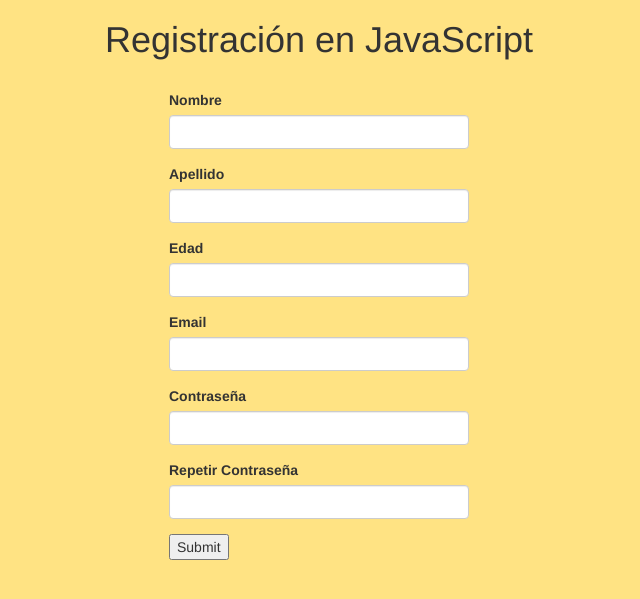
After one commit to Lord-bus/HomeCinema, a Laravel app: page /FormularioJS/FormularioJS.html in a window 1280 px wide. The commit adds this page. Shown: the top 599 px of the page, without its empty margins (321-961 px from the left). Run offline with Laravel 8, Linux system fonts and the light colour scheme.

Commit message:
ultimos retoques y formulario js

```diff
--- /dev/null
+++ b/FormularioJS/FormularioJS.html
@@ -0,0 +1,121 @@
+<!DOCTYPE html>
+<meta name="robots" content="noindex">
+<html>
+  <head>
+    <meta charset="utf-8">
+    <title>Proyecto</title>
+<meta name="viewport" content="width=device-width">
+  <title>Desafio 2 Javascript</title>
+  <link href="https://maxcdn.bootstrapcdn.com/bootstrap/3.3.6/css/bootstrap.min.css" rel="stylesheet" type="text/css" />
+
+<style id="jsbin-css">
+.row{
+  width:300px;
+  margin:0 auto;
+}
+html body {
+    background-color: rgb(255,227,131);
+
+}
+
+</style>
+
+  </head>
+  <body background-color="info">
+<!-- <script src="main.js"></script> -->
+    <div class="container">
+<h1 class="text-center">Registración en JavaScript</h1>
+<br>
+      <div class="row">
+        <div class="col-6">
+          <form action="" id="registro" method="get" onsubmit="return validar();">
+            <div class="form-group">
+            <label for="">Nombre</label>
+            <input type="text" class="form-control" id="nombre" >
+          </div>
+          <div class="form-group">
+            <label for="">Apellido</label>
+            <input type="text" class="form-control" id="apellido" >
+          </div>
+          <div class="form-group">
+            <label for="">Edad</label>
+            <input type="number" class="form-control" id="edad" >
+          </div>
+             <div class="form-group">
+            <label for="">Email</label>
+            <input type="text" class="form-control" id="email" >
+          </div>
+           <div class="form-group">
+            <label for="">Contraseña</label>
+            <input type="password" class="form-control" id="pass" >
+          </div>
+           <div class="form-group">
+            <label for="">Repetir Contraseña</label>
+            <input type="password" class="form-control" id="repass">
+          </div>
+           <div class="form-group">
+            <input type="submit">
+          </div>
+          </form>
+        </div>
+      </div>
+  </div>
+  <script id="jsbin-javascript">
+
+document.addEventListener('DOMContentLoaded',function(e)
+{
+  var formulario = document.getElementById('registro');
+  formulario.onsubmit = function(e)
+  {
+            var nombre = document.getElementById('nombre').value;
+            var apellido = document.getElementById('apellido').value;
+            var email = document.getElementById('email').value;
+            var edad = document.getElementById('edad').value;
+            var pass = document.getElementById('pass').value;
+            var repass= document.getElementById('repass').value;
+
+    e.preventDefault();
+    if(nombre === "" || apellido === "" || edad === "" || email === "" || pass === "" || repass === "")
+      {
+        alert("Todos los campos son obligatorios");
+        return false;
+      }
+    if(nombre.length <= 2)
+    {
+      alert("Su Nombre debe tener mas de 3 digitos");
+      return false;
+    }
+    if(apellido.length <= 2)
+    {
+      alert("Su apellido debe tener mas de 3 digitos");
+      return false;
+    }
+    if(parseInt(edad) >149)
+    {
+      alert("Su Edad debe ser menor a 150");
+      return false;
+    }
+    if (ValidateEmail(email)){
+            if (pass === repass){
+             formulario.style.display = 'none';
+             alert('registro exitoso');
+              }else{
+              alert('las contraseñas no coinciden');
+            }
+          }else{
+            alert('Este email no es valido!');
+          }
+    };
+  },false);
+
+  function ValidateEmail(mail)
+  {
+      if (/^\w+([\.-]?\w+)*@\w+([\.-]?\w+)*(\.\w{2,3})+$/.test(mail))
+    {
+      return (true)
+    }
+      return (false)
+  }
+  </script>
+  </body>
+</html>
--- a/resources/views/administrador.blade.php
+++ b/resources/views/administrador.blade.php
@@ -35,7 +35,7 @@
                  <td>
                  <a href="/detallePelicula/{{$pelicula->id}}"  class="btn btn-warning" value="Edit">Ver</a>
                  <a href="/editarPelicula/{{ $pelicula->id }}" class="btn btn-info" value="Edit">Editar</a>
-                  <a href="/borrarPelicula/{{ $pelicula->id }}" class="btn btn-danger delete-user" value="Delete">Borrar</a></td>
+                  <a href="/borrarPelicula/{{ $pelicula->id }}" class="btn btn-danger delete-user" value="Delete" onclick="return confirm('Estas Seguro de Borrar la Pelicula?');">Borrar</a></td>
               </tr>
               @endforeach
            </tbody>
--- a/resources/views/detallepelicula.blade.php
+++ b/resources/views/detallepelicula.blade.php
@@ -91,7 +91,11 @@
                 <div class="col-md-6 col-sm-12">
                 </div>
                 <div class="card-body d-flex justify-content-between align-items-center col-md-6">
-                   <a href="/listadoPeliculas" class="btn btn-lg btn-warning float-right">Volver</a>
+                  @if(Auth::user()->role == "1")
+                   <a href="/admin" class="btn btn-lg btn-warning float-right">Administrador</a>
+                 @else
+                     <a href="/listadoPeliculas" class="btn btn-lg btn-warning float-right">volver</a>
+                  @endif
                 </div>
               </div>
 
--- a/resources/views/layouts/app.blade.php
+++ b/resources/views/layouts/app.blade.php
@@ -32,7 +32,7 @@
     <link href="{{ asset('css/app.css') }}" rel="stylesheet">
 </head>
 {{-- style="background-color:#839192 --}}
-<body ">
+<body style="background-color:#839192" >
     <div id="app">
         <nav class="navbar navbar-expand-md navbar-dark fixed-top bg-dark" >
   <!--  <nav class="navbar navbar-expand-md navbar-light bg-white shadow-s"> -->
```
Also changed, not shown: app/Http/Controllers/PeliculasController.php (+5 -11 lines), resources/views/agregarPelicula.blade.php (+17 -6 lines), resources/views/editarPelicula.blade.php (+8 -8 lines).
